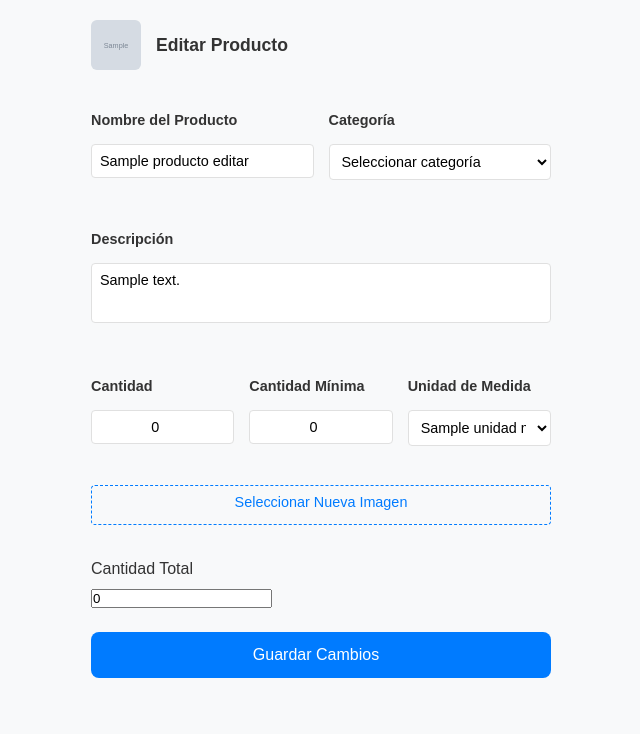
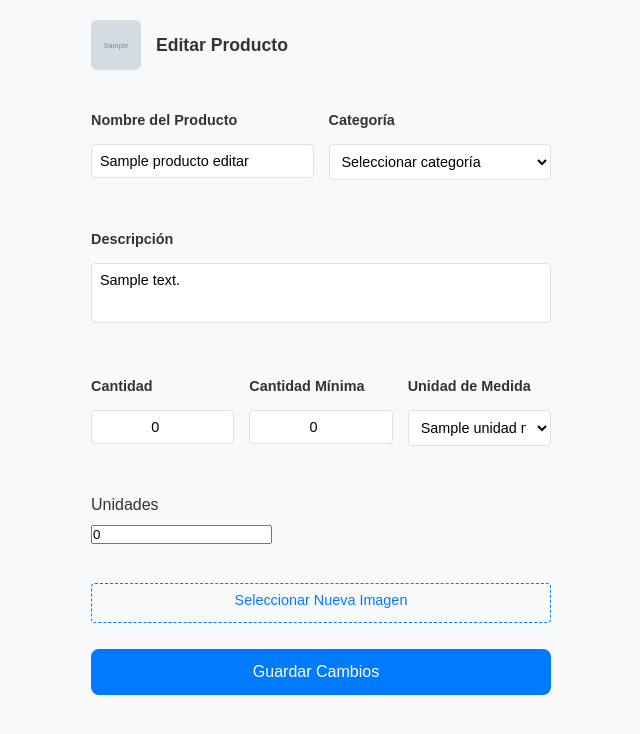
Before and after one commit to ImpreCode1/ProjectInventary, a Laravel app: template resources/views/edicionproductos.blade.php in a window 1280 px wide. Shown: the top 734 px of the page, without its empty margins (319-959 px from the left). Run offline with Laravel 10, Linux system fonts and the light colour scheme; the template is opened without the code that fills it: most values are stand-ins (such as "Sample title", 1, 10 or a date in 2020); grey boxes marked "Sample" are stand-in pictures; parts of the project's set-up code (start-up, migrations or seed data) failed here and were passed over.

Commit message:
feat: :art: diseño y funcionalidad

```diff
--- a/resources/views/edicionproductos.blade.php
+++ b/resources/views/edicionproductos.blade.php
@@ -98,6 +98,15 @@
                 </div>
             </div>
 
+            <div id="cantidad_base_container"
+                style="display: {{ $productoEditar->unidadMedida->es_compuesta ? 'block' : 'none' }};">
+                <div class="form-group">
+                    <label for="cantidad_unidad_compuesta">Unidades</label>
+                    <input type="number" step="1" id="cantidad_unidad_compuesta" name="cantidad_unidad_compuesta"
+                        class="form-control" placeholder="Unidades"
+                        value="{{ intval($productoEditar->cantidad_unidad_compuesta ?? 0) }}">
+                </div>
+            </div>
             <div class="form-group">
                 <input type="file" id="image-inputs" name="imagen" accept="image/*" style="display: none;">
                 <label for="image-inputs"
@@ -108,10 +117,8 @@
             </div>
         </div>
 
-        <div class="form-group">
-            <label for="cantidad_total">Cantidad Total</label>
-            <input type="text" id="cantidad_total" name="cantidad_total" value="0" readonly>
-        </div>
+
+
         <button class="buttons" type="submit"
             style="background-color: #007bff; color: white; font-size: 1rem; border: none; border-radius: 8px; cursor: pointer; padding: 14px; width: 100%; transition: background-color 0.3s; display: flex; justify-content: center; align-items: center; gap: 10px; margin-top: 2px;">
             <span>Guardar Cambios</span>
```
